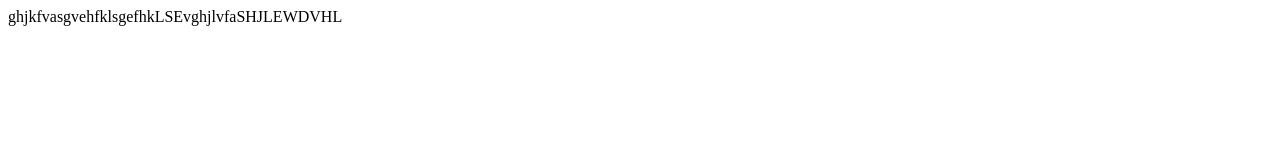
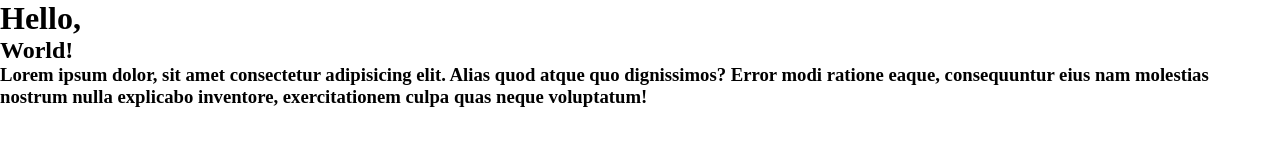
Before and after one commit to Lcss0f/curso-git, a plain HTML site: page index.html in a window 1280 px wide. Drawn offline with Linux system fonts and the light colour scheme.

Commit message:
Revert "15 commit - Caos anarquia"
This reverts commit 418b8308de3aa45dd4d9d3de894dd2b4e36803cb.

```diff
--- a/index.html
+++ b/index.html
@@ -4,5 +4,16 @@
     <meta charset="UTF-8">
     <meta name="viewport" content="width=device-width, initial-scale=1.0">
     <title>Corrigido</title>
-ghjkfvasgvehfklsgefhkLSEvghjlvfaSHJLEWDVHL
+    <link rel="stylesheet" href="Styles.css">
+
+</head>
+<body>
+    <h1>
+        Hello,
+    </h1>
+    <h2>World!</h2>
+    <h3>
+        Lorem ipsum dolor, sit amet consectetur adipisicing elit. Alias quod atque quo dignissimos? Error modi ratione eaque, consequuntur eius nam molestias nostrum nulla explicabo inventore, exercitationem culpa quas neque voluptatum!
+    </h3>
+</body>
 </html>
```
